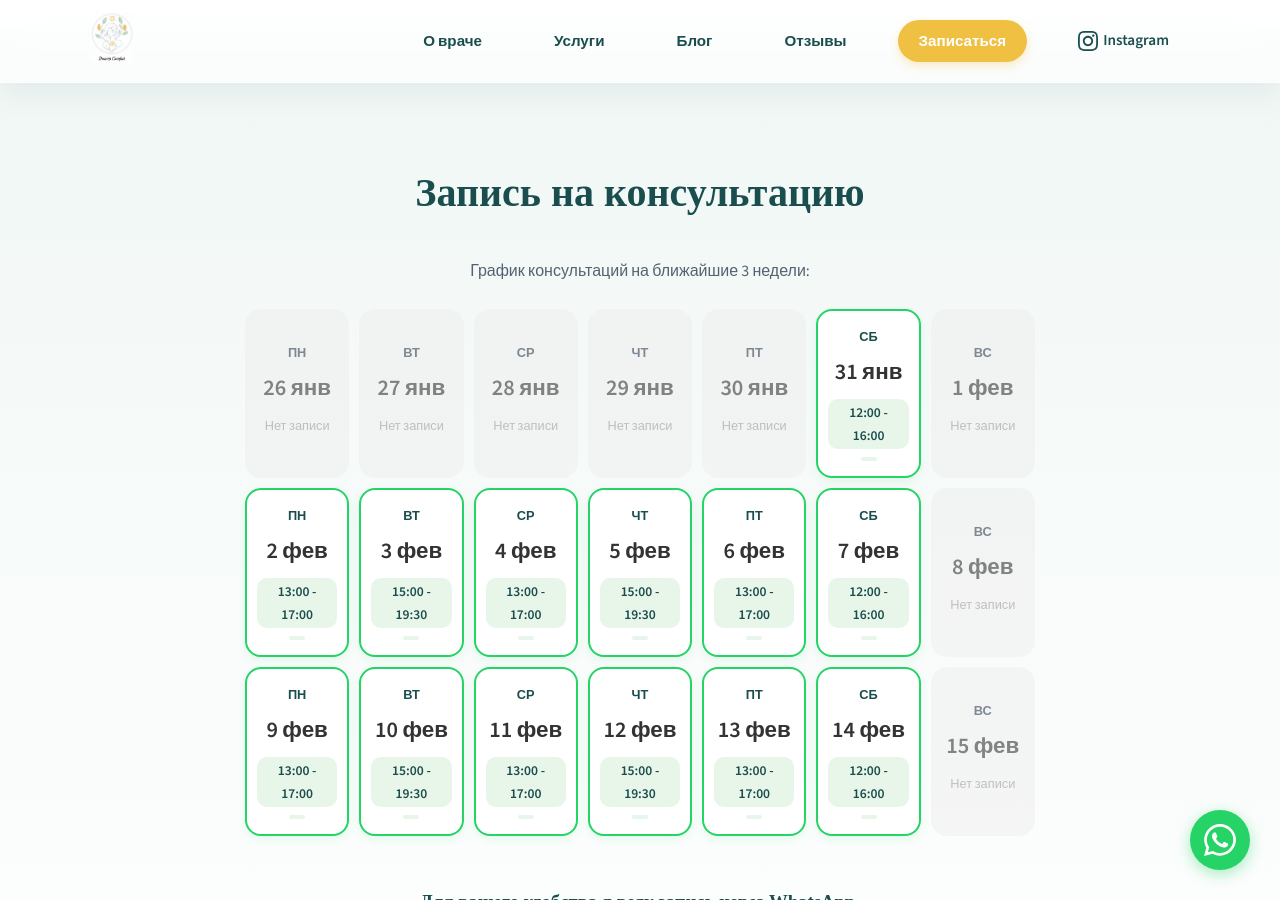
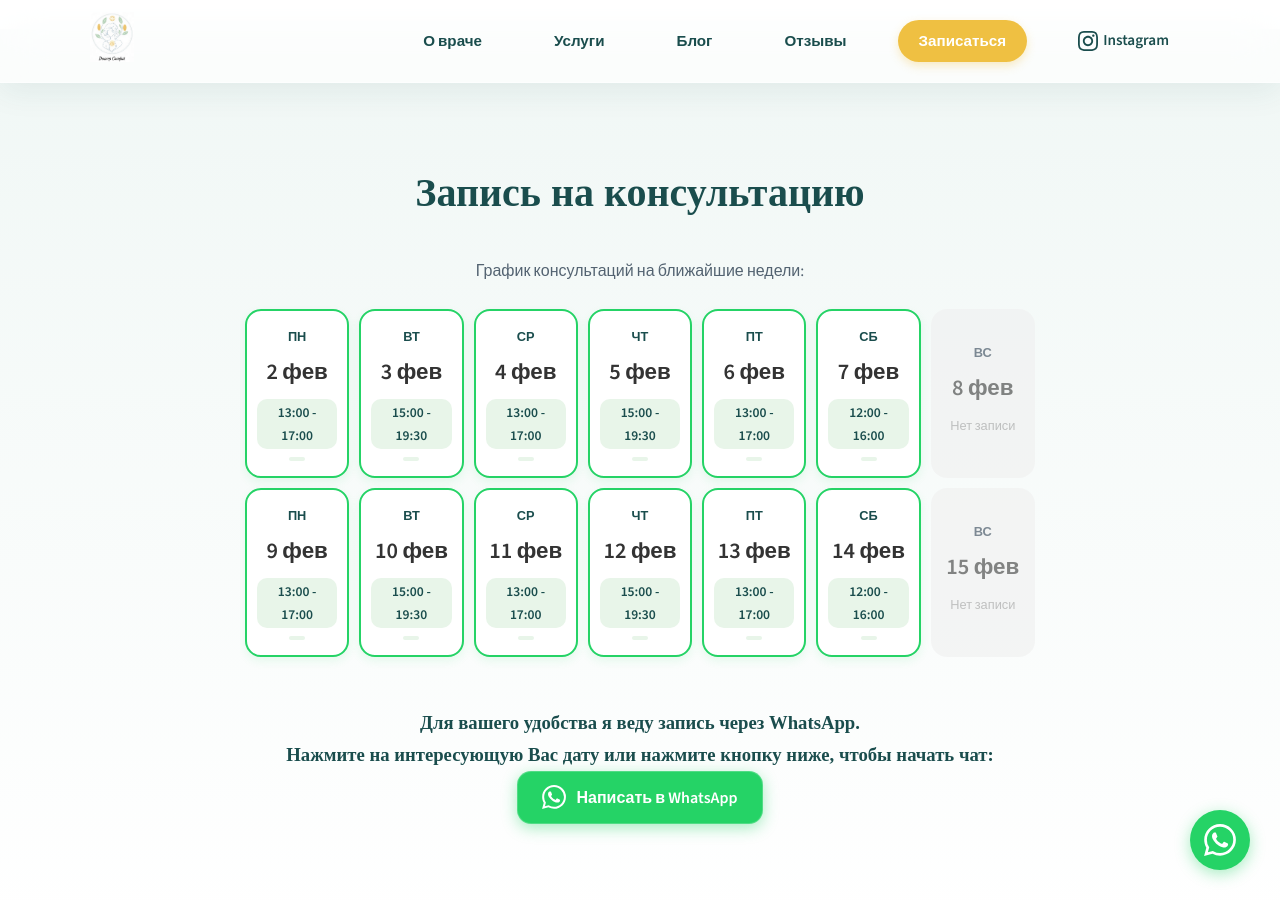
Before and after one commit to gosubv/doctorstafij, a Jekyll site: the page built from index.md, in a window 1280 px wide and 900 px high, scrolled down 6739 px. Built offline with Jekyll 4.4.1, drawn with Linux system fonts in a browser that asks for light colours; part of the change alters nothing that is shown.

Commit message:
Change booking calendar.

```diff
--- a/_data/calendar.yml
+++ b/_data/calendar.yml
@@ -1,31 +1,3 @@
-- date: "2026-01-26"
-  time: "12:30 - 16:00"
-  is_off: true
-  is_online: false
-- date: "2026-01-27"
-  time: "17:00 - 19:30"
-  is_off: true
-  is_online: false
-- date: "2026-01-28"
-  time: "12:30 - 16:00"
-  is_off: true
-  is_online: false
-- date: "2026-01-29"
-  time: "17:00 - 19:30"
-  is_off: true
-  is_online: false
-- date: "2026-01-30"
-  time: "12:30 - 16:00"
-  is_off: true
-  is_online: false
-- date: "2026-01-31"
-  time: "12:00 - 16:00"
-  is_off: false
-  is_online: false
-- date: "2026-02-01"
-  time: ""
-  is_off: true
-  is_online: false
 - date: "2026-02-02"
   time: "13:00 - 17:00"
   is_off: false
--- a/index.md
+++ b/index.md
@@ -195,7 +195,7 @@ title: Доктор Стафий | Эндокринолог-нутрициоло
             <h2 class="booking-title">Запись на консультацию</h2>
 
             <div class="calendar-container">
-                <p style="margin-bottom: 15px; opacity: 0.8;">График консультаций на ближайшие 3 недели:</p>
+                <p style="margin-bottom: 15px; opacity: 0.8;">График консультаций на ближайшие недели:</p>
 
                 <div id="calendar-ribbon" class="calendar-ribbon">
                     {% assign calendar_items = site.data.calendar %}
```
Also changed, not shown: 2 other files.
